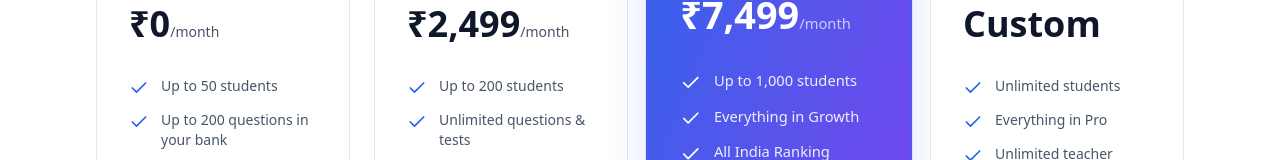
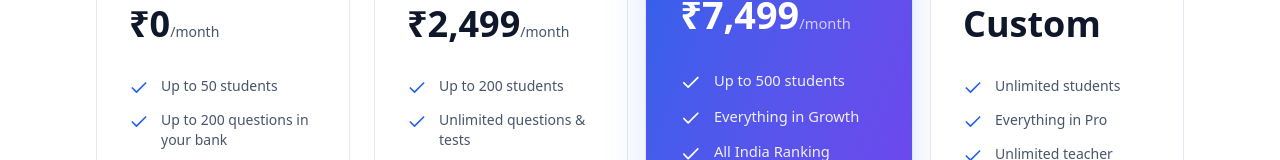
Before and after one commit to akhilamod/aarambh-website, a Next.js app: page /pricing in a window 1280 px wide. Shown: the part 505-665 px from the top of the page. Built offline with nearby package versions, Linux system fonts and the light colour scheme.

Commit message:
fix: Pro plan cap to 500 students

```diff
--- a/app/pricing/page.tsx
+++ b/app/pricing/page.tsx
@@ -40,7 +40,7 @@ const plans = [
     price: "₹7,499",
     description: "For mid-size coaching institutes scaling up",
     features: [
-      "Up to 1,000 students",
+      "Up to 500 students",
       "Everything in Growth",
       "All India Ranking (coming soon)",
       "Up to 15 teacher accounts",
```
